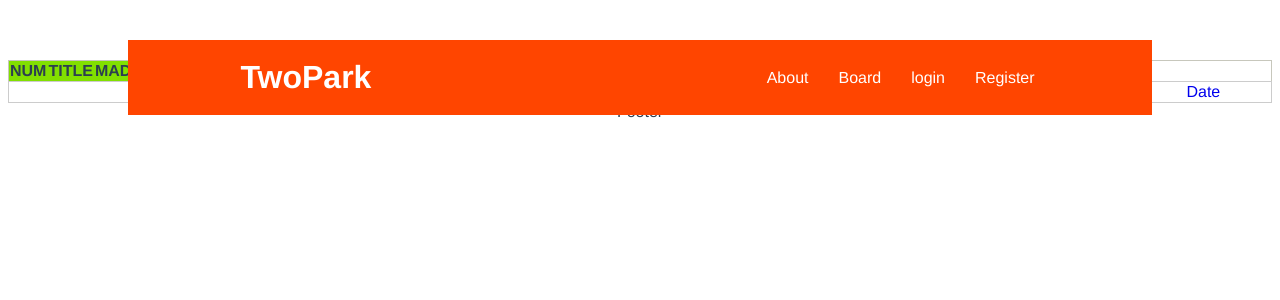
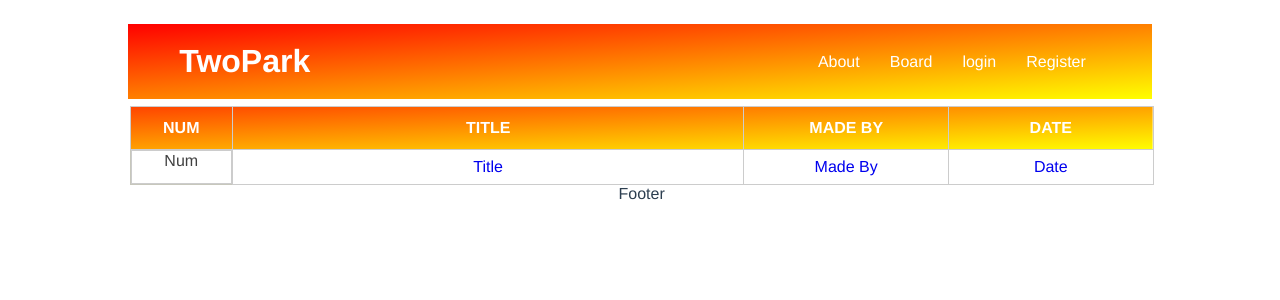
Before and after one commit to Dyrandy/TwoPark, a Vue app in the folder tp_frontend/: page / in a window 1280 px wide. Shown: the top 300 px of the page. Built offline with nearby package versions, Linux system fonts and the light colour scheme.

Commit message:
modified index to match header and board

```diff
--- a/tp_frontend/index.html
+++ b/tp_frontend/index.html
@@ -4,6 +4,13 @@
     <meta charset="utf-8">
     <meta name="viewport" content="width=device-width,initial-scale=1.0">
     <title>TwoPark</title>
+    <style>
+      body{
+        width: 80%;
+        padding-left: 9.5%;
+        padding-top: 3%;
+      }
+    </style>
   </head>
   <body>
     <div id="app"></div>
--- a/tp_frontend/src/components/Header.vue
+++ b/tp_frontend/src/components/Header.vue
@@ -34,7 +34,7 @@
   }
 
   .wrapper{
-    width: 80%;
+    width: 90%;
     margin: 0 auto;
   }
 
@@ -42,9 +42,10 @@
     width: 80%;
     left: 10%;
     height: 75px;
-    background-color:orangered;
+    /*background-color:orangered;*/
+    background-image: linear-gradient(to bottom right, red, yellow);
     position: fixed;
-    top: 5%;
+    top: 3%;
 
   }
 
@@ -52,7 +53,7 @@
     color: white;
     line-height: 75px;
     float:left;
-    margin-left: 10px;
+    /*margin-left: 10px;*/
   }
   .menu{
     float:right;
--- a/tp_frontend/src/components/board/boardList.vue
+++ b/tp_frontend/src/components/board/boardList.vue
@@ -1,16 +1,14 @@
 <template>
   <table class="boardTable">
     <tr class="tableHead">
-      <div class="buttonGroup">
         <th class="num">NUM</th>
         <th class="title">TITLE</th>
         <th class="madeBy"> MADE BY</th>
         <th class="date">DATE</th>
-      </div>
     </tr>
 
     <tr class="tableAttribute">
-      <td class="num"><a href="#">Num</a></td>
+      <a href="#"><td class="num">Num</td></a>
       <td class="title"><a href="#">Title</a></td>
       <td class="madeBy"><a href="#">Made By</a></td>
       <td class="date"><a href="#">Date</a></td>
@@ -25,14 +23,7 @@
 </script>
 
 <style scoped>
-  body{
-    width: 100%;
-    padding-left: 10%;
-    padding-right: 10%;
-  }
-
   .boardTable{
-    padding-top: 20%;
     width: 100%;
     border-collapse: collapse;
     border: 1px solid #c7c7bc;
@@ -40,22 +31,43 @@
   .tableHead, .tableAttribute{
     text-align: center;
   }
-  .boardTable td{
+  .boardTable td, th{
     border: 1px solid #ccc;
     color: #404040;
   }
-  table.boardTable td a{
+
+  table.boardTable a{
     display: block;
-    width: 100%;
-    height: 100%;
     text-decoration: none;
   }
 
   table.boardTable tr a:hover{
-    background-color: #82E0FF;
+    background-color: orangered;
+    color: white;
   }
 
   tr.tableHead {
-    background-color: #82E000;
+    /*background-color: #82E000;*/
+    background-image: linear-gradient(to bottom right, orangered, yellow);
+  }
+  th{
+    color: white;
+    height: 40px;
+  }
+  td{
+    height: 30px;
+  }
+
+  .title{
+    width: 50%;
+  }
+  .num {
+    width: 10%;
+  }
+  .madeBy{
+    width: 20%;
+  }
+  .date{
+    width: 20%;
   }
 </style>
```
